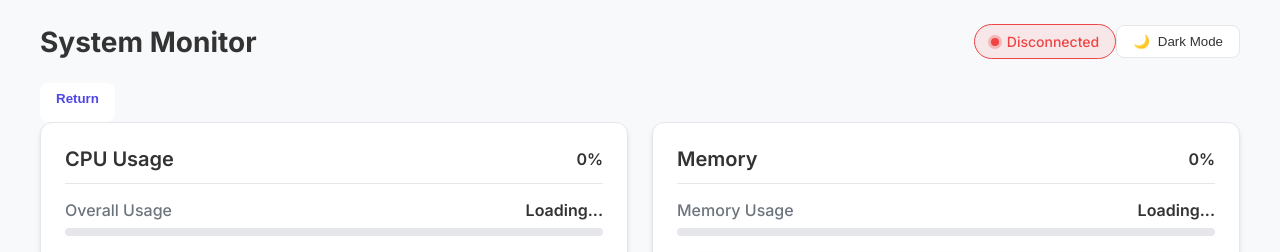
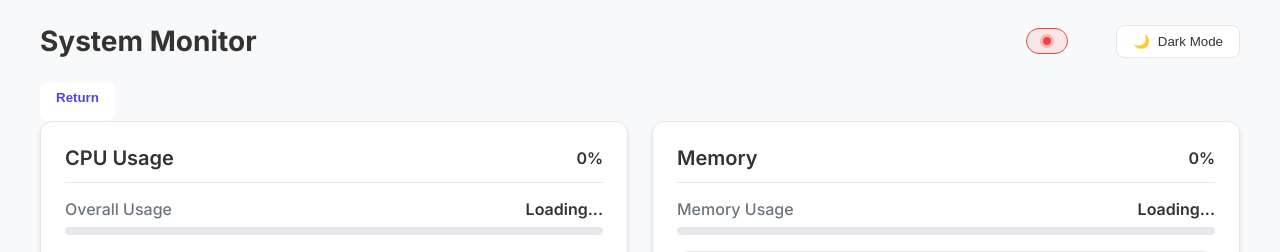
Before and after one commit to Devraj5032/rover_display, a Flask app: page /stats-page in a window 1280 px wide. Shown: the top 252 px of the page. Run offline with Flask 3, Linux system fonts and the light colour scheme; some libraries are stand-ins or nearby versions.

Commit message:
Update stats.html

```diff
--- a/templates/stats.html
+++ b/templates/stats.html
@@ -466,7 +466,12 @@
             class="connection-status status-disconnected"
           >
             <div class="status-indicator indicator-disconnected"></div>
-            <span>Disconnected</span>
+          </div>
+          <div
+            id="active-socket"
+            class="connection-status status-active"
+          >
+            <!-- <span>Disconnected</span> -->
           </div>
           <button id="theme-toggle" class="theme-toggle">
             <span id="theme-icon">🌙</span>
@@ -577,6 +582,7 @@
       <div class="actions">
         <button id="shutdown-btn" class="btn btn-danger">Reboot</button>
       </div>
+
     </div>
 
     <div id="shutdown-modal" class="modal">
@@ -726,6 +732,9 @@
 
       // Update UI with system stats
       function updateStats(data) {
+        // Update active
+        const active = data.active;
+        document.getElementById("active-socket").textContent = `Active: ${active}`;
         // CPU Overall
         const cpuUsage = data.cpu_overall_percent;
         document.getElementById("cpu-overall").textContent = `${cpuUsage}%`;
@@ -837,12 +846,12 @@
           .then((data) => {
             updateStats(data);
             // Try again after 1 second
-            setTimeout(fetchStats, 1000);
+            setTimeout(fetchStats, 3000);
           })
           .catch((error) => {
             console.error("Error fetching stats:", error);
             // Try again after 3 seconds if there was an error
-            setTimeout(fetchStats, 3000);
+            setTimeout(fetchStats, 1000);
           });
       }
     </script>
```
